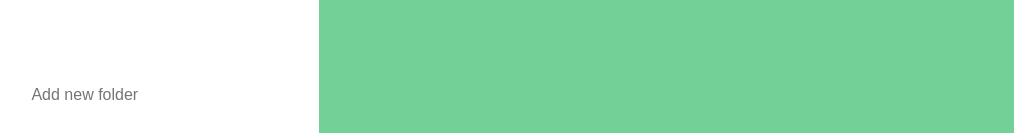
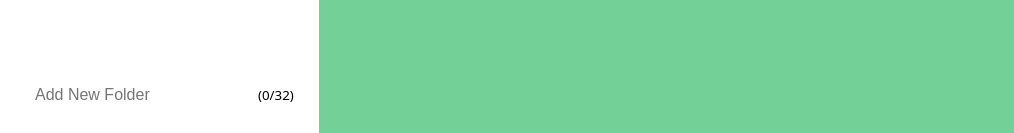
Before and after one commit to leyiang/todo-archive, a Vue app: page / in a window 1280 px wide. Shown: the part 664-797 px from the top of the page, without its empty margins (13-1027 px from the left). Built offline with nearby package versions, Linux system fonts and the light colour scheme; some icons are missing.

Commit message:
input max-length hint

```diff
--- a/src/components/common/AddNewInput/AddNewInput.vue
+++ b/src/components/common/AddNewInput/AddNewInput.vue
@@ -1,7 +1,19 @@
+<script lang="ts">
+export default {
+    inheritAttrs: false
+}
+</script>
+
 <script setup lang="ts">
 import {isNameEmpty} from "@/shared/utils";
+import { ref } from "vue";
+
+const props = defineProps<{
+    maxLength?: number,
+}>();
 
 const emit = defineEmits(["add"]);
+const content = ref("");
 
 function onEnter( e: KeyboardEvent ) {
     const target = e.target as HTMLInputElement;
@@ -22,11 +34,27 @@ function onEnter( e: KeyboardEvent ) {
      */
     emit("add", value);
 }
+
+console.log( props );
+
 </script>
 
 <template>
-    <input
-        type="text"
-        @keydown.enter="onEnter"
-    >
+    <div class="add-new-input-wrap" position-relative flex w-full>
+        <input
+            v-bind="$attrs"
+            type="text"
+            v-model="content"
+            flex-1
+            @keydown.enter="onEnter"
+            pr-5rem
+        >
+
+        <small
+            v-if="maxLength !== undefined"
+         text-gray-500 position-absolute right-1rem pointer-events-none
+         color-current
+            style="top: 50%; transform: translateY(-50%)"
+        >({{ content.length }}/{{ maxLength }})</small>
+    </div>
 </template>
--- a/src/layouts/folder-list/FolderListAddNew.vue
+++ b/src/layouts/folder-list/FolderListAddNew.vue
@@ -23,11 +23,11 @@ function addNewFolder( value: string ) {
         <AddNewInput
             data-test="folder-add-new"
             class="border-none p-1rem rounded text-4 folder-add-new-input
-                   w-full border-box outline-none pl-.5rem
+                   full border-box outline-none pl-.5rem
             "
             @add="addNewFolder"
-            placeholder="Add new folder"
-            maxlength="32"
+            placeholder="Add New Folder"
+            :max-length="32"
         />
     </label>
 </template>
--- a/src/layouts/task-detail/TaskDetail.vue
+++ b/src/layouts/task-detail/TaskDetail.vue
@@ -40,9 +40,7 @@ const steps = computed(() => {
                 />
             </div>
 
-            <TaskDetailAddStep
-                class="mt-1rem"
-            />
+            <TaskDetailAddStep />
         </div>
 
         <div class="divider" my-2rem h-1px bg-gray-200></div>
--- a/src/layouts/task-detail/TaskDetailAddStep.vue
+++ b/src/layouts/task-detail/TaskDetailAddStep.vue
@@ -25,6 +25,7 @@ function addNewStep( value: string ) {
         type="text"
         @add="addNewStep"
         placeholder="Add New Step"
+        :max-length="32"
         maxlength="32"
     />
 </template>
```
